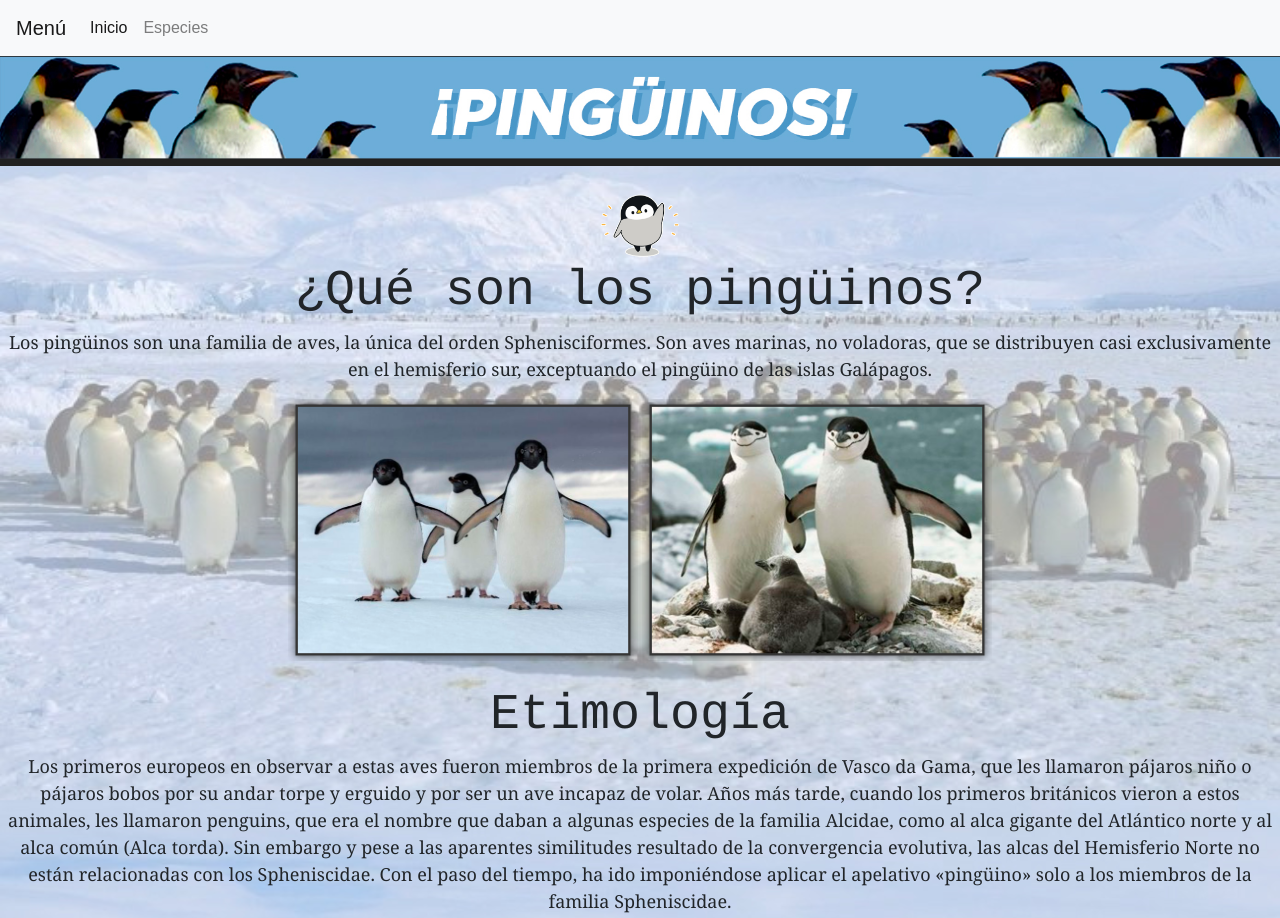
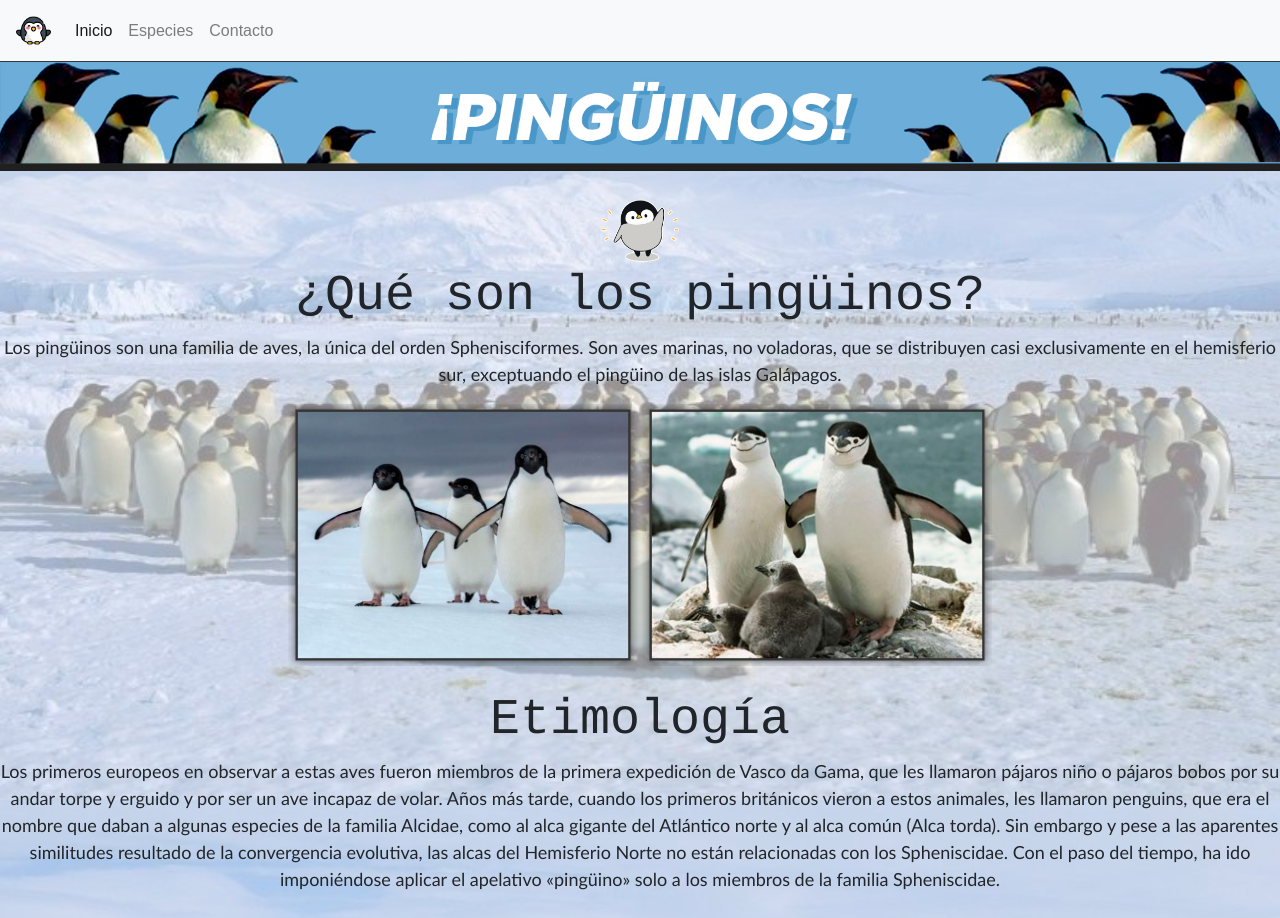
Before and after one commit to miguelbyte/pinguinos, a plain HTML site: page index.html in a window 1280 px wide. Shown: the top 918 px of the page. Drawn offline with nearby package versions, Linux system fonts and the light colour scheme.

Commit message:
Version 1.1

```diff
--- a/css/estilos.css
+++ b/css/estilos.css
@@ -8,7 +8,6 @@ body{
     background-size: 100% 100%;
 }
 h3{
-
     font-family: Courier;
     font-size: 50px;
     font-style: normal;
@@ -18,38 +17,11 @@ h1{
     text-shadow: 2px 2px 2px cadetblue;
 }
 p{
-
-    font-family: Cambria;
+    text-align: center;
+    font-family: Calibri;
     font-size: large;
     font-style: normal;
 }
-
-/*menu
-ul {
-    font-family: Courier;
-    margin: 0;
-    padding: 0;
-    width: 7%;
-    background-color: white;
-    position: fixed;
-    height: 100%;
-    overflow: auto;
-}
-li a {
-    display: block;
-    color: #252525;
-    padding: 8px 16px;
-}
-li a.active {
-    background-color: #82acd6;
-    color: white;
-}
-li a:hover:not(.active) {
-    background-color: #82acd6;
-    color: white;
-}
-*/
-
 /*gif*/
 #pingif{
     width: 100px;
@@ -61,5 +33,4 @@ li a:hover:not(.active) {
 #encabezado{
     width: 200%;
     height: 200%;
-
 }
--- a/index.html
+++ b/index.html
@@ -12,26 +12,34 @@
   </head>
 
   <body>
+    <!-- Menú de navegación-->
     <nav class="navbar navbar-expand-lg navbar-light bg-light">
-      <a class="navbar-brand" href="#">Menú</a>
+      <a class="navbar-brand" href="#">
+        <img src="fotos/icon.png" width="35" height="35" alt="">
+      </a>
       <button class="navbar-toggler" type="button" data-toggle="collapse" data-target="#navbarSupportedContent" aria-controls="navbarSupportedContent" aria-expanded="false" aria-label="Toggle navigation">
         <span class="navbar-toggler-icon"></span>
       </button>
 
       <div class="collapse navbar-collapse" id="navbarSupportedContent">
         <ul class="navbar-nav mr-auto">
-          <li class="nav-item active">
+          <li class="inicio active">
             <a class="nav-link" href="#">Inicio <span class="sr-only">(current)</span></a>
           </li>
-          <li class="nav-item">
+          <li class="especies">
             <a class="nav-link" href="#">Especies</a>
+          </li>
+          <li class="contacto">
+            <a class="nav-link" href="#">Contacto</a>
           </li>
         </ul>
       </div>
     </nav>
+
     <!-- Cabecera -->
     <img class="img-fluid" src="fotos/cabezera.jpg" alt="cabezera ¡Pingüinos!"><br><br>
-    <!-- Cuerpo -->
+
+    <!-- Cuerpo de la página -->
     <img id="pingif" src="fotos/pingif.gif" alt="gif pingüino">
     <h3>¿Qué son los pingüinos?</h3>
     <p>Los pingüinos son una familia de aves, la única del orden Sphenisciformes. Son aves marinas, no voladoras,
```
Also changed, not shown: fotos/icon.png (added), 1 other file.
